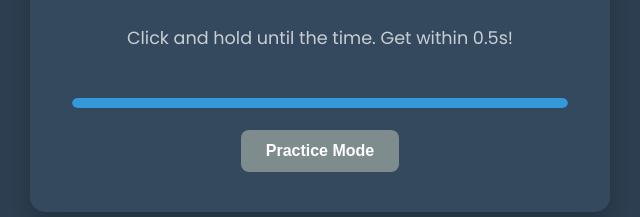
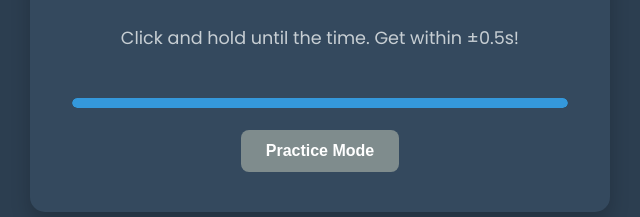
Before and after one commit to Z124415-JACK-TAYLOR-GORMAN/time-hold-challenge, a plain HTML site: page index.html in a window 1280 px wide. Shown: the part 434-651 px from the top of the page, 320-960 px from the left. Drawn offline with Linux system fonts and the light colour scheme.

Commit message:
index.html
Typo fix

```diff
--- a/index.html
+++ b/index.html
@@ -353,7 +353,7 @@
                 maxTime = minTime * 1.5;
             }
 
-            instructions.textContent = "Click and hold until the time. Get within 0.5s!";
+            instructions.textContent = "Click and hold until the time. Get within ±0.5s!";
             stageDisplay.textContent = isPracticeMode ? 'Practice Mode' : `Stage ${currentStageIndex + 1}`;
             targetTime = Math.random() * (maxTime - minTime) + minTime;
             targetDisplay.textContent = `${targetTime.toFixed(2)}s`;
```
